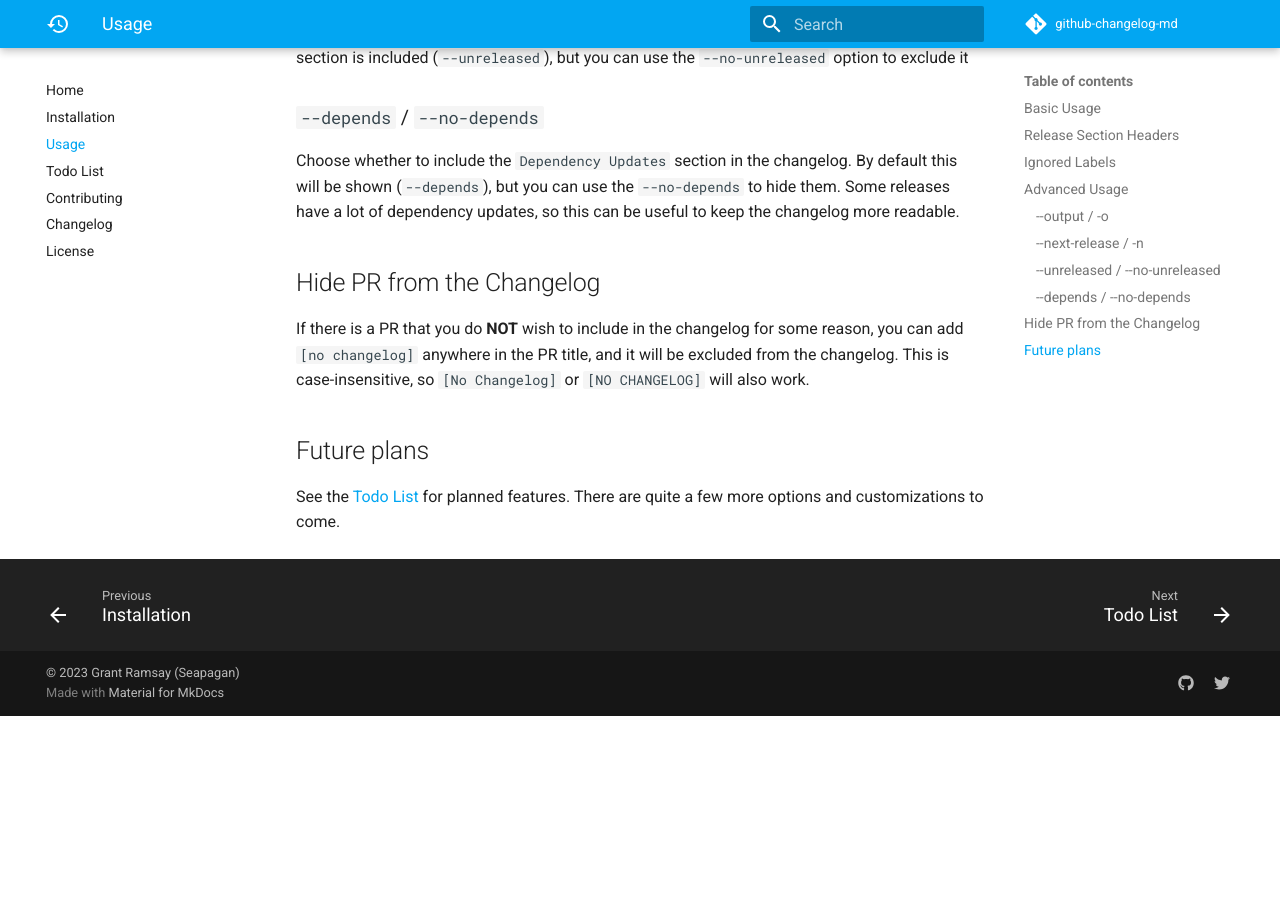
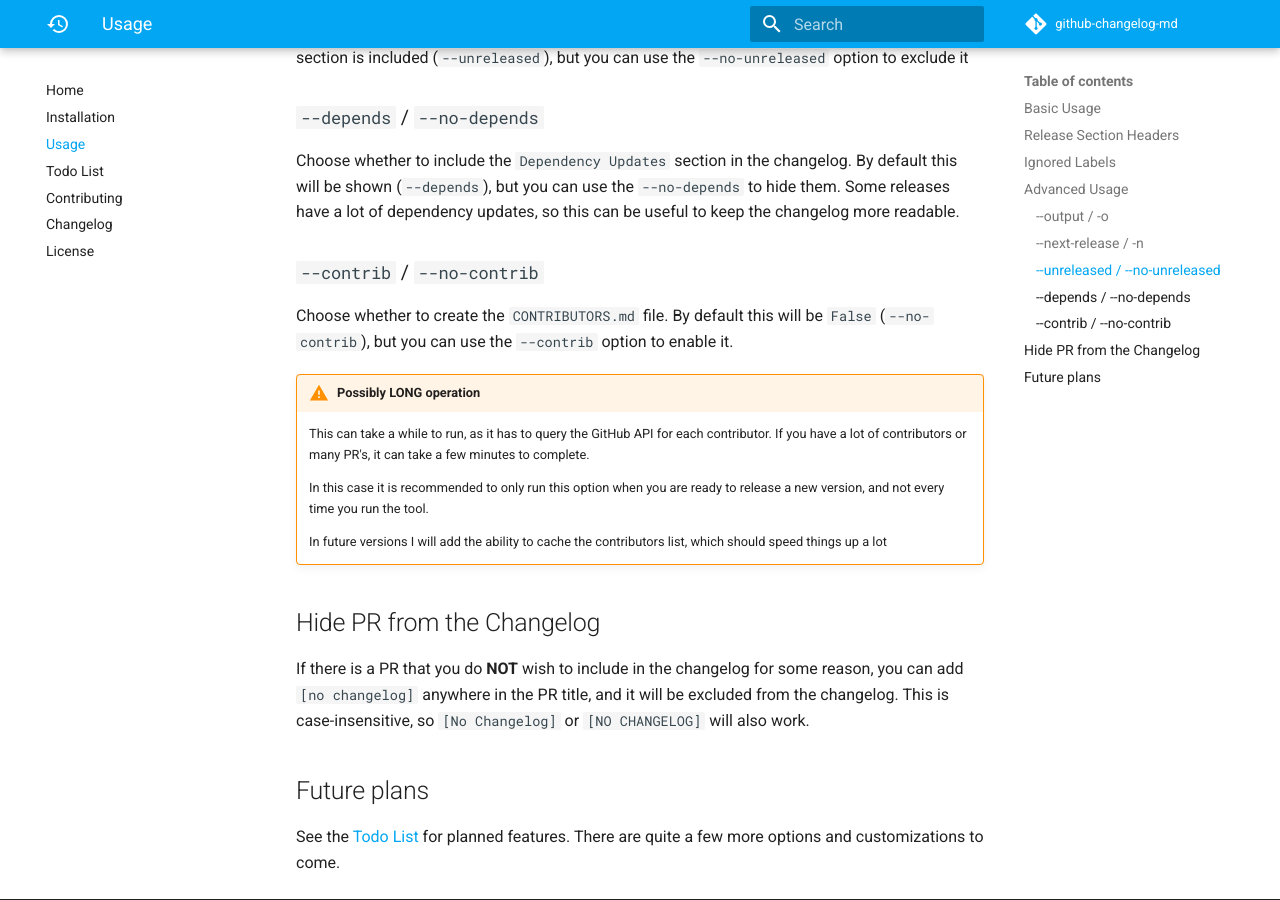
Before and after one commit to seapagan/github-changelog-md, an MkDocs documentation site: the page built from docs/usage.md, in a window 1280 px wide and 900 px high, scrolled down 2605 px. Built offline with MkDocs 1.6.1 and Material for MkDocs 9.7.7, drawn with Linux system fonts in a browser that asks for light colours; comment, search, counter and statistics services are not loaded; before the commit the page ends 3321 px from its top, so only the background shows below that.

Commit message:
docs: mention '--contrib' option
Signed-off-by: Grant Ramsay <seapagan@gmail.com>

```diff
--- a/docs/usage.md
+++ b/docs/usage.md
@@ -125,6 +125,23 @@ default this will be shown (`--depends`), but you can use the `--no-depends` to
 hide them. Some releases have a lot of dependency updates, so this can be useful
 to keep the changelog more readable.
 
+### `--contrib` / `--no-contrib`
+
+Choose whether to create the `CONTRIBUTORS.md` file. By default this will be
+`False` (`--no-contrib`), but you can use the `--contrib` option to enable it.
+
+!!! warning "Possibly LONG operation"
+
+    This can take a while to run, as it has to query the GitHub API for each
+    contributor. If you have a lot of contributors or many PR's, it can take a
+    few minutes to complete.
+
+    In this case it is recommended to only run this option when you are ready to
+    release a new version, and not every time you run the tool.
+
+    In future versions I will add the ability to cache the contributors list,
+    which should speed things up a lot
+
 ## Hide PR from the Changelog
 
 If there is a PR that you do **NOT** wish to include in the changelog for some
```
Also changed, not shown: TODO.md (+7 -3 lines).
